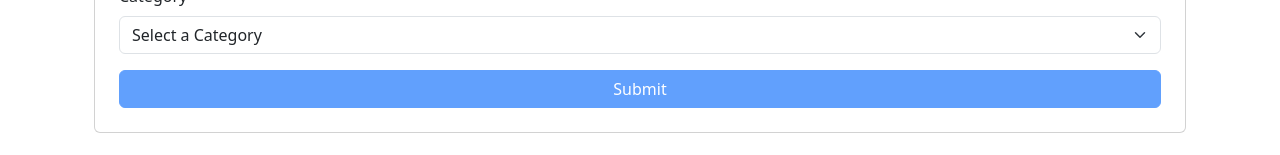
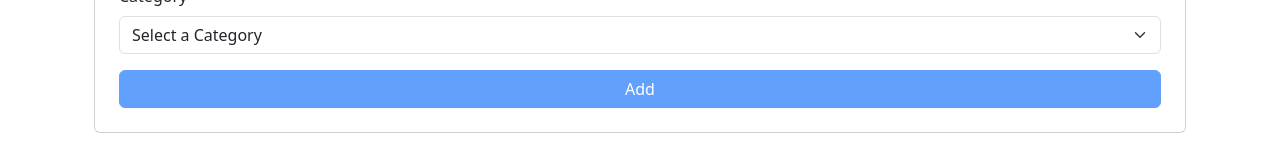
Before and after one commit to lokario/expense-tracker, a React (Vite) app: page / in a window 1280 px wide. Shown: the part 279-434 px from the top of the page. Built offline with nearby package versions, Linux system fonts and the light colour scheme.

Commit message:
Change submit button wording

```diff
--- a/src/components/ExpenseForm/ExpenseForm.tsx
+++ b/src/components/ExpenseForm/ExpenseForm.tsx
@@ -101,7 +101,7 @@ function ExpenseForm({ onExpenseSubmit }: ExpenseFormProps) {
 				type="submit"
 				className="btn btn-primary"
 			>
-				Submit
+				Add
 			</button>
 		</form>
 	);
```
